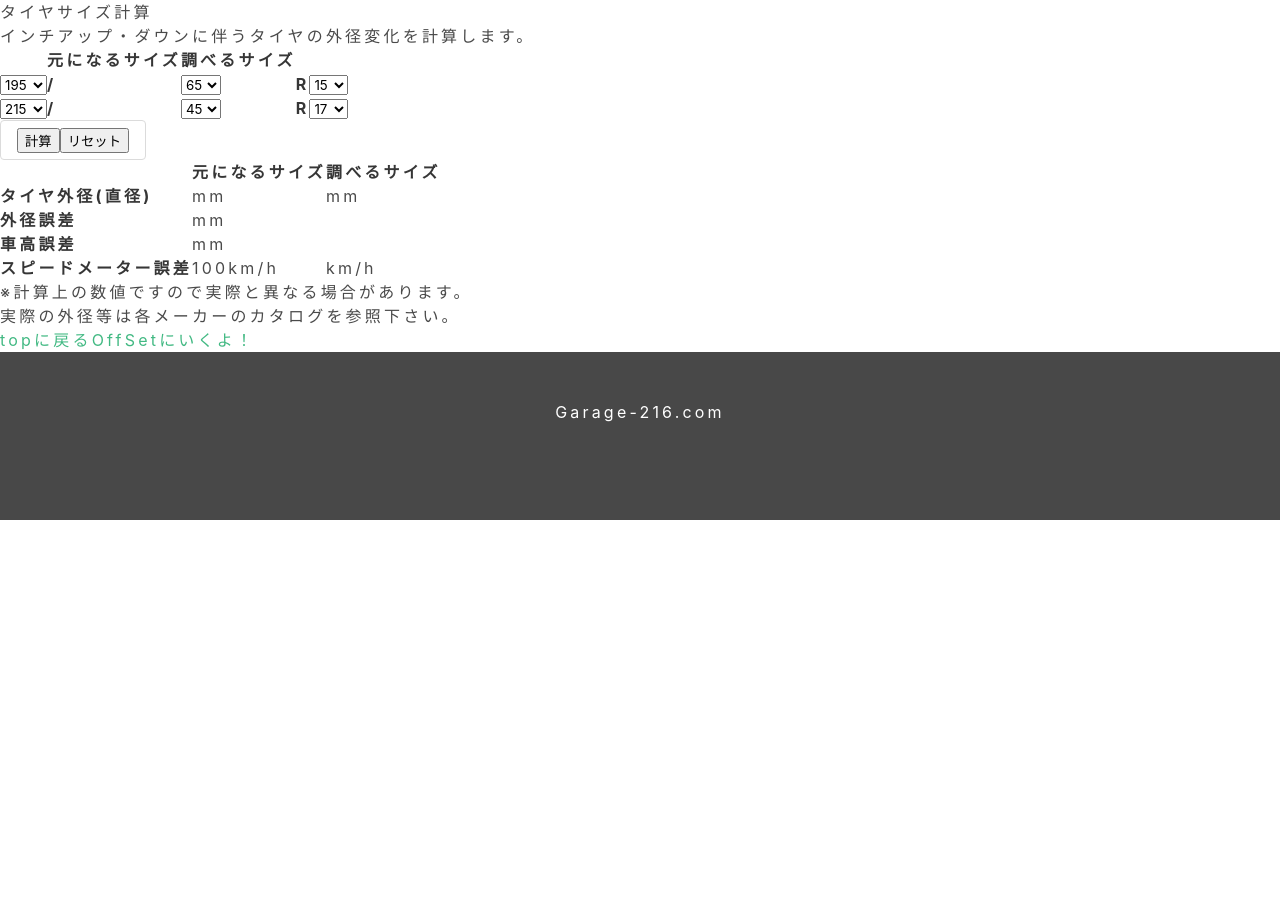
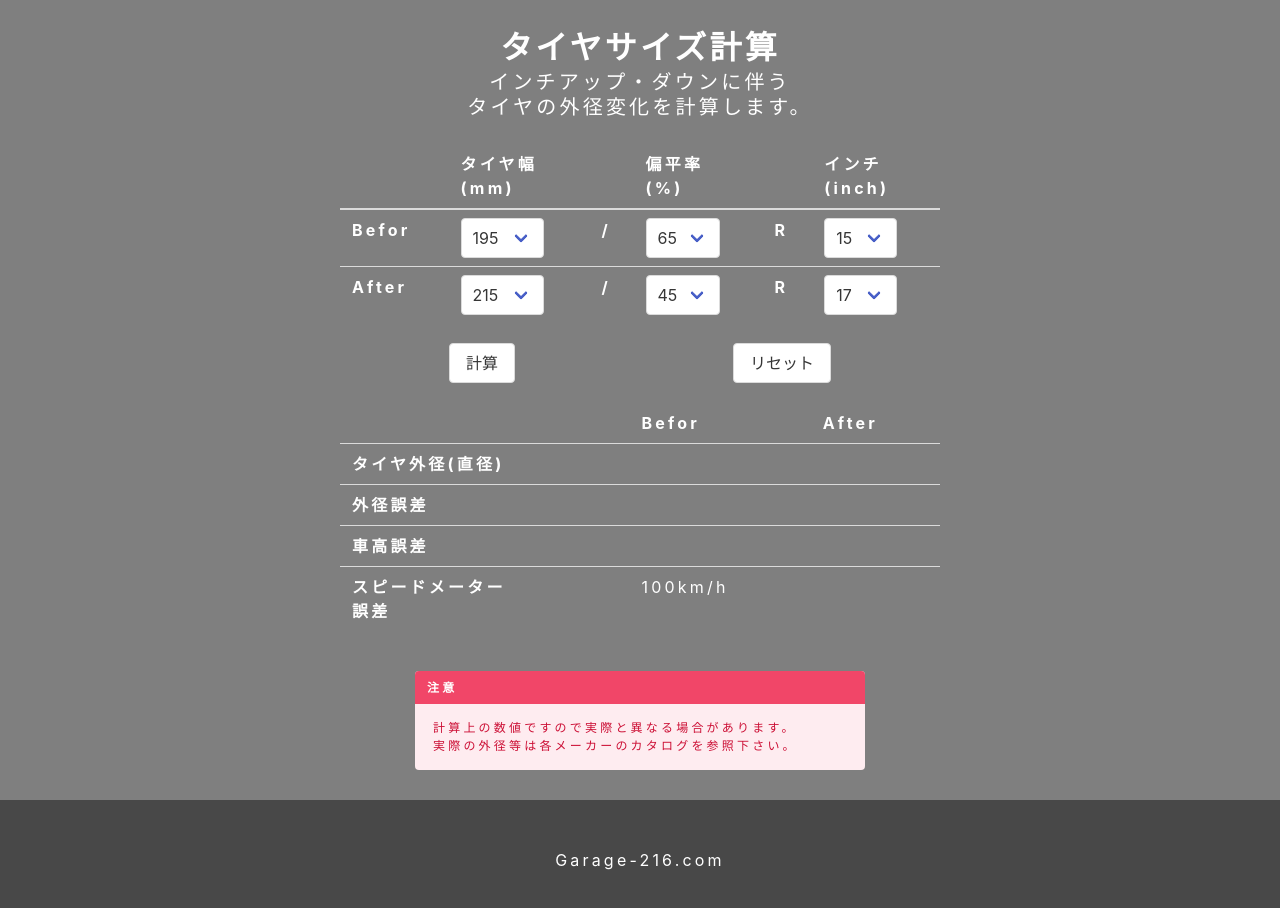
Before and after one commit to t-niiru/wheel-calc, a Vue app: page /TireSize in a window 1280 px wide. Shown: the top 908 px of the page. Before the commit the page ends 800 px from the top, so only its background shows below. Built offline with nearby package versions, Linux system fonts and the light colour scheme.

Commit message:
:tado: Tiresize page style add!!

```diff
--- a/src/App.vue
+++ b/src/App.vue
@@ -1,7 +1,7 @@
 <template>
   <div id="app">
     <router-view/>
-    <Footer />
+    <Footer/>
   </div>
 </template>
 
--- a/src/assets/stylesheets/common/_format.scss
+++ b/src/assets/stylesheets/common/_format.scss
@@ -1,10 +1,30 @@
 body{
   letter-spacing: 0.2rem;
 }
-.title{
+.title,
+.subtitle{
   color: #fff!important;
+  text-align: center;
+  margin-block-start: 0;
+  margin-block-end: 0;
 }
-
+.columns{
+  margin: 0!important;
+}
+.links{
+  display: flex;
+  justify-content: space-around;
+  margin: 0 0 20px;
+}
+.table{
+  thead,
+  tbody{
+    th,
+    td{
+      color: #fff!important;
+    }
+  }
+}
 @media only #{$phone_style_min}{
   body{
   }
--- /dev/null
+++ b/src/components/Header.vue
@@ -0,0 +1,28 @@
+<template>
+  <header class="header">
+    <nav>
+      <router-link to="/offSet" v-if="OffsetPage">OffSetにいくよ！</router-link>
+      <router-link to="/" v-if="TopPage">topに戻る</router-link>
+      <router-link to="/tiresize" v-if="TiresizePage">TireSizeにいくよ！</router-link>
+    </nav>
+  </header>
+</template>
+
+<script>
+export default {
+  name: 'Header',
+  data () {
+    return {
+      TopPage: true,
+      OffsetPage: true,
+      TiresizePage: true
+    }
+  }
+}
+</script>
+
+<style lang="scss" scoped>
+  header{
+    z-index: 1;
+  }
+</style>
--- a/src/components/Index.vue
+++ b/src/components/Index.vue
@@ -1,6 +1,6 @@
 <template>
   <div class="index columns is-mobile is-centered">
-    <div class="column is-half">
+    <div class="column">
       <h1 class="title">ホイール&タイヤ計算</h1>
       <router-link to="/offset" class="button">オフセット計算</router-link>
       <router-link to="/tiresize" class="button">タイヤサイズ計算</router-link>
@@ -34,9 +34,6 @@ a {
     background-color: rgba(0,0,0,0.5);
   }
 }
-.columns{
-  margin: 0;
-}
 .column{
   z-index: 1;
   position: absolute;
--- a/src/components/TireSize.vue
+++ b/src/components/TireSize.vue
@@ -1,19 +1,27 @@
 <template>
-  <div class="hello2">
-    <h1>タイヤサイズ計算</h1>
-    <p>インチアップ・ダウンに伴うタイヤの外径変化を計算します。</p>
-    <div class="tiresize">
+  <div class="tiresize columns is-mobile is-centered">
+    <div class="column">
+      <h1 class='title'>タイヤサイズ計算</h1>
+      <h2 class="subtitle">インチアップ・ダウンに伴う<br />タイヤの外径変化を計算します。</h2>
+      <div class="contents">
         <form>
-        <div>
-          <table>
+          <div class="original">
+            <table class="table">
+              <thead>
+                <tr>
+                  <td></td>
+                  <th>タイヤ幅<br />(mm)</th>
+                  <td></td>
+                  <th>偏平率<br />(%)</th>
+                  <td></td>
+                  <th>インチ<br />(inch)</th>
+                </tr>
+              </thead>
               <tbody>
                 <tr>
-                <td></td>
-                <th>元になるサイズ</th>
-                <th>調べるサイズ</th>
-              </tr>
-              <tr>
+                  <th>Befor</th>
                   <td>
+                    <div class="select">
                       <select v-model="selectedOldWidth">
                         <option value="135">135</option>
                         <option value="145">145</option>
@@ -33,11 +41,23 @@
                         <option value="285">285</option>
                         <option value="295">295</option>
                         <option value="305">305</option>
+                        <option value="305">315</option>
+                        <option value="305">325</option>
+                        <option value="305">335</option>
+                        <option value="305">345</option>
+                        <option value="305">355</option>
+                        <option value="305">365</option>
+                        <option value="305">375</option>
+                        <option value="305">385</option>
+                        <option value="305">395</option>
                       </select>
+                    </div>
                   </td>
                   <th>/</th>
                   <td>
+                    <div class="select">
                       <select v-model="selectedOldHeight">
+                        <option value="30">25</option>
                         <option value="30">30</option>
                         <option value="35">35</option>
                         <option value="40">40</option>
@@ -50,9 +70,11 @@
                         <option value="75">75</option>
                         <option value="80">80</option>
                       </select>
+                    </div>
                   </td>
                   <th>R</th>
                   <td>
+                    <div class="select">
                       <select v-model="selectedOldInch">
                         <option value="12">12</option>
                         <option value="13">13</option>
@@ -66,10 +88,13 @@
                         <option value="21">21</option>
                         <option value="22">22</option>
                       </select>
+                    </div>
                   </td>
                 </tr>
                 <tr>
+                  <th>After</th>
                   <td>
+                    <div class="select">
                       <select v-model="selectedNewWidth">
                         <option value="135">135</option>
                         <option value="145">145</option>
@@ -89,11 +114,23 @@
                         <option value="285">285</option>
                         <option value="295">295</option>
                         <option value="305">305</option>
+                        <option value="305">315</option>
+                        <option value="305">325</option>
+                        <option value="305">335</option>
+                        <option value="305">345</option>
+                        <option value="305">355</option>
+                        <option value="305">365</option>
+                        <option value="305">375</option>
+                        <option value="305">385</option>
+                        <option value="305">395</option>
                       </select>
+                    </div>
                   </td>
                   <th>/</th>
                   <td>
+                    <div class="select">
                       <select v-model="selectedNewHeight">
+                        <option value="30">25</option>
                         <option value="30">30</option>
                         <option value="35">35</option>
                         <option value="40">40</option>
@@ -106,9 +143,11 @@
                         <option value="75">75</option>
                         <option value="80">80</option>
                       </select>
+                    </div>
                   </td>
                   <th>R</th>
                   <td>
+                    <div class="select">
                       <select v-model="selectedNewInch">
                         <option value="12">12</option>
                         <option value="13">13</option>
@@ -122,58 +161,67 @@
                         <option value="21">21</option>
                         <option value="22">22</option>
                       </select>
+                    </div>
                   </td>
                 </tr>
               </tbody>
             </table>
           </div>
-        <p class="button">
-          <input @click="calc()" type="button" value="計算" />   <input @click="clear()" name="リセット" type="button" value="リセット" />
-        </p>
-        <div>
-          <table>
+          <div class="action-buttons">
+            <input class="button" @click="calc()" type="button" value="計算" />   <input class="button" @click="clear()" name="リセット" type="button" value="リセット" />
+          </div>
+          <div class="calculation">
+            <table class="table">
               <tbody>
                 <tr>
                   <td></td>
-                <th>元になるサイズ</th>
-                <th>調べるサイズ</th>
+                  <th>Befor</th>
+                  <th>After</th>
                 </tr>
                 <tr>
                   <th>タイヤ外径(直径)</th>
-                <td>{{ OldStature }}mm</td>
-                <td>{{ NewStature }}mm</td>
+                  <td>{{ OutputOldStature }}</td>
+                  <td>{{ OutputNewStature }}</td>
                 </tr>
                 <tr>
                   <th>外径誤差</th>
-                <td colspan="2">{{ Fradius }}mm</td>
+                  <td colspan="2">{{ OutputFradius }}</td>
                 </tr>
                 <tr>
                   <th>車高誤差</th>
-                <td colspan="2">{{ HalfFradius }}mm</td>
+                  <td colspan="2">{{ OutputHalfFradius }}</td>
                 </tr>
                 <tr>
-                <th>スピードメーター誤差</th>
+                  <th>スピードメーター<br />誤差</th>
                   <td>100km/h</td>
-                <td><div id="set">{{ Percent }}km/h</div></td>
+                  <td><div id="set">{{ OutputPercent }}</div></td>
                 </tr>
               </tbody>
             </table>
           </div>
         </form>
       </div>
-    <div>
-      <p class="caution">※計算上の数値ですので実際と異なる場合があります。</p>
+      <article class="message is-small is-danger">
+        <div class="message-header">
+          <p>注意</p>
+        </div>
+        <div class="message-body">
+          <p class="caution">計算上の数値ですので実際と異なる場合があります。</p>
           <p class="comment">実際の外径等は各メーカーのカタログを参照下さい。</p>
         </div>
-
-    <router-link to="/">topに戻る</router-link>
-    <router-link to="/OffSet">OffSetにいくよ！</router-link>
+      </article>
+    </div>
   </div>
 </template>
 
 <script>
+import Header from '@/components/Header'
+
 export default {
   name: 'TireSize',
+  components: {
+    Header
+  },
   data () {
     return {
       selectedOldWidth: '195',
@@ -182,32 +230,38 @@ export default {
       selectedNewWidth: '215',
       selectedNewHeight: '45',
       selectedNewInch: '17',
-      OldStature: '',
-      NewStature: '',
-      Fradius: '',
-      HalfFradius: '',
-      Percent: ''
+      OutputOldStature: '',
+      OutputNewStature: '',
+      OutputFradius: '',
+      OutputHalfFradius: '',
+      OutputPercent: ''
     }
   },
   methods: {
     calc: function () {
       var keta = 100
-      this.OldStature = Math.round(
+      var OldStature = Math.round(
         keta * (
           this.selectedOldInch * 25.4 +
           this.selectedOldWidth * this.selectedOldHeight / 50
         )) / keta
-      this.NewStature = Math.round(
+      var NewStature = Math.round(
         keta * (
           this.selectedNewInch * 25.4 +
           this.selectedNewWidth * this.selectedNewHeight / 50
         )) / keta
-      this.Fradius = Math.round(
+      var Fradius = Math.round(
         keta * (
-          this.NewStature - this.OldStature
+          NewStature - OldStature
         )) / keta
-      this.HalfFradius = Math.round(keta * (this.Fradius / 2)) / keta
-      this.Percent = Math.round(1000 * (this.OldStature / this.NewStature)) / 10
+      var HalfFradius = Math.round(keta * (Fradius / 2)) / keta
+      var Percent = Math.round(1000 * (OldStature / NewStature)) / 10
+
+      this.OutputOldStature = OldStature + 'mm'
+      this.OutputNewStature = OldStature + 'mm'
+      this.OutputFradius = Fradius + 'mm'
+      this.OutputHalfFradius = HalfFradius + 'mm'
+      this.OutputPercent = Percent + 'km/h'
     },
     clear: function () {
       this.selectedOldWidth = '195'
@@ -216,30 +270,68 @@ export default {
       this.selectedNewWidth = '215'
       this.selectedNewHeight = '45'
       this.selectedNewInch = '17'
-      this.OldStature = ''
-      this.NewStature = ''
-      this.Fradius = ''
-      this.HalfFradius = ''
-      this.Percent = ''
+      this.OutputOldStature = ''
+      this.OutputNewStature = ''
+      this.OutputFradius = ''
+      this.OutputHalfFradius = ''
+      this.OutputPercent = ''
     }
   }
 }
 </script>
 
 <style lang='scss' scoped>
-// @include absolute(0,0,0,0);
-h1, h2 {
-  font-weight: normal;
-}
-ul {
-  list-style-type: none;
-  padding: 0;
-}
-li {
-  display: inline-block;
-  margin: 0 10px;
-}
 a {
   color: #42b983;
 }
+.tiresize{
+  position: relative;
+  width: 100%;
+  height: 100%;
+  color: #fff;
+  &::before{
+    content: '';
+    position: absolute;
+    top: 0;
+    left: 0;
+    bottom: 0;
+    right: 0;
+    background-color: rgba(0,0,0,0.5);
+  }
+}
+.column{
+  z-index: 1;
+  position: absolute;
+  width: 100%;
+  top: 50%;
+  left: 50%;
+  transform: translate(-50%,-50%);
+}
+.contents{
+  margin: 0 0 40px;
+}
+.action-buttons{
+  display: flex;
+  justify-content: space-around;
+  margin: 0 0 20px;
+}
+.table{
+  margin: 0 0 20px;
+  background: transparent;
+}
+.original,
+.action-buttons,
+.calculation{
+  width: 100%;
+  max-width: 600px;
+  margin: 0 auto 20px;
+  table{
+    width: 100%;
+  }
+}
+.message{
+  width: 450px;
+  max-width: 100%;
+  margin: auto;
+}
 </style>
```
Lines whose indentation alone changed are shown as unchanged.
